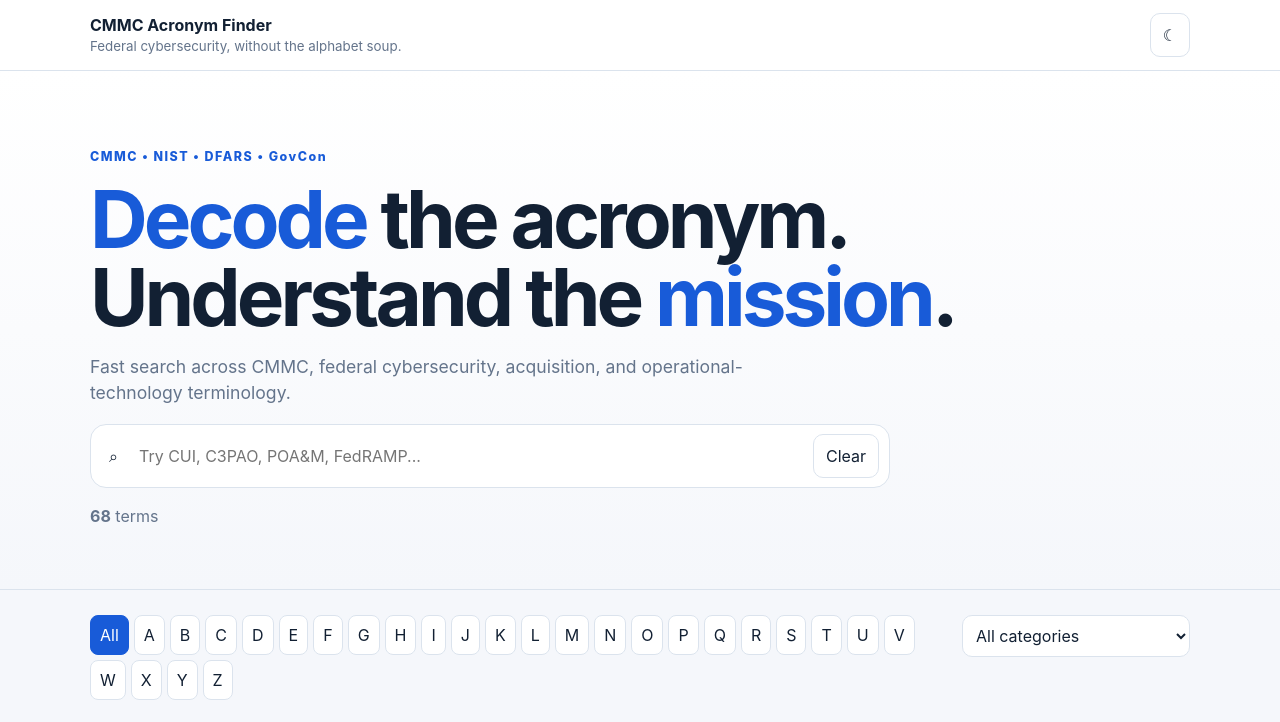
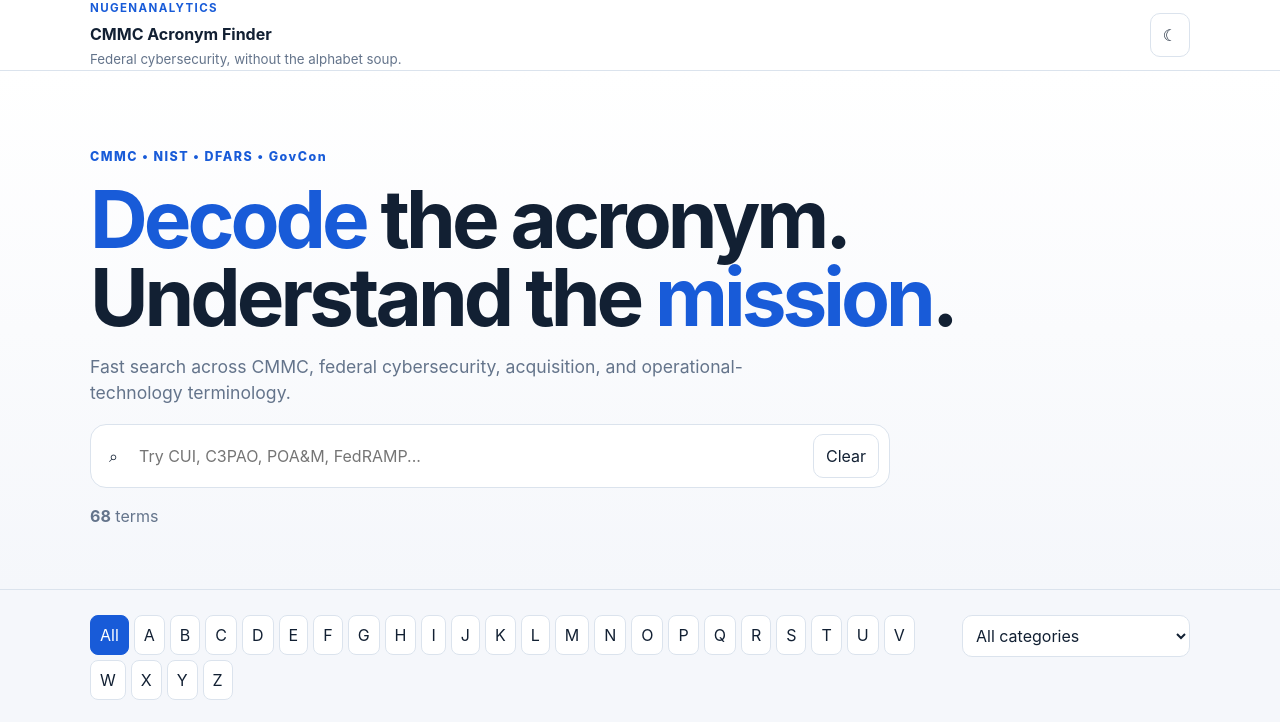
Before and after one commit to davidica/nugenanalytics-acronymfinder, a plain HTML site: page index.html in a window 1280 px wide. Shown: the top 722 px of the page. Drawn offline with Linux system fonts and the light colour scheme.

Commit message:
Add NugenAnalytics branding

```diff
--- a/acronymfinder.css
+++ b/acronymfinder.css
@@ -655,3 +655,28 @@ footer {
     color:
         var(--accent);
 }
+
+/* NugenAnalytics branding */
+
+.header-copy {
+    display: flex;
+    flex-direction: column;
+    gap: 4px;
+}
+
+.header-copy .brand {
+    display: block;
+    font-size: 0.72rem;
+    font-weight: 700;
+    letter-spacing: 0.12em;
+    text-transform: uppercase;
+    color: var(--accent);
+}
+
+.header-copy strong {
+    display: block;
+}
+
+.header-copy > small:not(.brand) {
+    display: block;
+}
--- a/index.html
+++ b/index.html
@@ -2,19 +2,24 @@
 <html lang="en">
 
 <head>
-    <meta charset="utf-8">
+    <meta charset="UTF-8">
 
     <meta
         name="viewport"
-        content="width=device-width, initial-scale=1"
+        content="width=device-width, initial-scale=1.0"
     >
 
     <meta
         name="description"
-        content="Search CMMC and federal cybersecurity acronyms."
+        content="Search and decode CMMC, NIST, DFARS, cybersecurity, and federal contracting acronyms."
     >
 
-    <title>CMMC Acronym Finder</title>
+    <meta
+        name="author"
+        content="NugenAnalytics"
+    >
+
+    <title>CMMC Acronym Finder | NugenAnalytics</title>
 
     <link
         rel="stylesheet"
@@ -27,15 +32,22 @@
     <header>
         <div class="wrap nav">
 
-            <div>
-                <strong>CMMC Acronym Finder</strong>
+            <div class="header-copy">
+
+                <small class="brand">
+                    NugenAnalytics
+                </small>
+
+                <strong>
+                    CMMC Acronym Finder
+                </strong>
 
                 <small>
                     Federal cybersecurity, without the alphabet soup.
                 </small>
+
             </div>
 
-            <!-- Dark / light mode button -->
             <button
                 id="theme"
                 type="button"
@@ -81,7 +93,7 @@
                     <input
                         id="q"
                         type="search"
-                        placeholder="Try CUI, C3PAO, POA&M, FedRAMP..."
+                        placeholder="Try CUI, C3PAO, POA&amp;M, FedRAMP..."
                         aria-label="Search acronyms"
                         autofocus
                     >
@@ -108,13 +120,11 @@
 
         <section class="wrap filters">
 
-            <!-- JavaScript inserts A-Z buttons here -->
             <div
                 id="letters"
                 aria-label="Filter acronyms alphabetically"
             ></div>
 
-            <!-- JavaScript inserts categories here -->
             <select
                 id="category"
                 aria-label="Filter acronyms by category"
@@ -137,7 +147,6 @@
                 No match found.
             </div>
 
-            <!-- JavaScript inserts acronym cards here -->
             <div
                 id="results"
                 class="grid"
@@ -149,21 +158,19 @@
 
 
     <footer>
-
         <div class="wrap">
 
             <strong>
-                CMMC Acronym Finder
+                CMMC Acronym Finder by NugenAnalytics
             </strong>
 
             <p>
-                Educational reference utility. Verify terminology
-                against current authoritative sources before making
-                compliance decisions.
+                Independent reference utility.
+                Not affiliated with or endorsed by the
+                U.S. Department of Defense.
             </p>
 
         </div>
-
     </footer>
 
 
```
